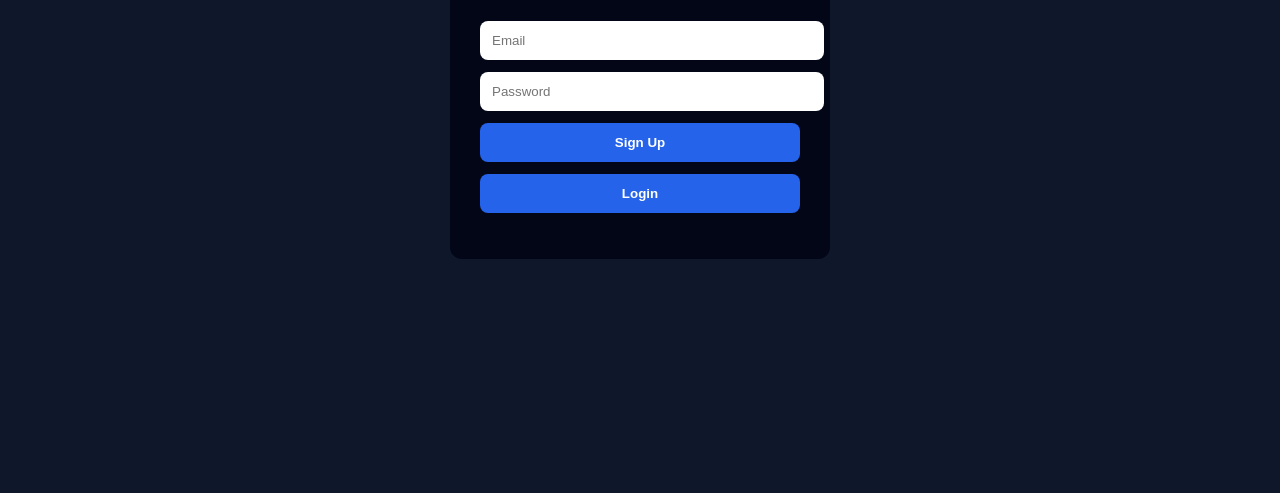
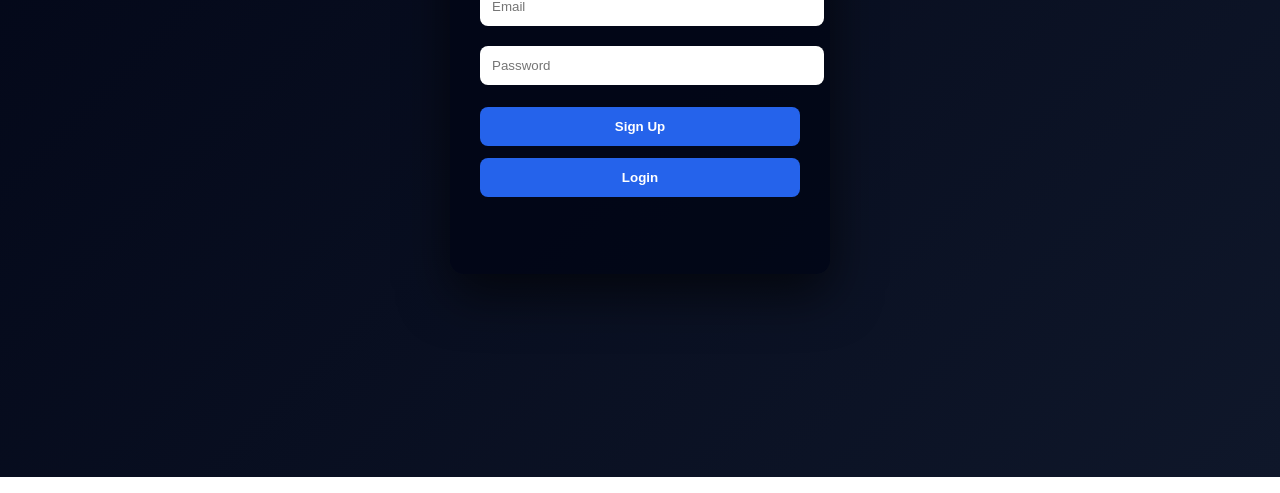
Before and after one commit to uconnectly/connectly, a plain HTML site: page templates/index.html in a window 1280 px wide. Shown: the part 323-816 px from the top of the page. Drawn offline with nearby package versions, Linux system fonts and the light colour scheme.

Commit message:
Update index.html

```diff
--- a/templates/index.html
+++ b/templates/index.html
@@ -5,41 +5,63 @@
   <title>Connectly Auth</title>
   <meta name="viewport" content="width=device-width, initial-scale=1.0" />
 
-  <!-- Supabase CDN (THIS WAS MISSING EARLIER) -->
+  <!-- ✅ REQUIRED: Supabase CDN -->
   <script src="https://unpkg.com/@supabase/supabase-js@2"></script>
 
   <style>
     body {
-      background: #0f172a;
+      margin: 0;
+      height: 100vh;
+      background: linear-gradient(135deg, #020617, #0f172a);
+      display: flex;
+      justify-content: center;
+      align-items: center;
       font-family: Arial, sans-serif;
-      display: flex;
-      align-items: center;
-      justify-content: center;
-      height: 100vh;
       color: white;
     }
+
     .card {
-      background: #020617;
+      background: rgba(2, 6, 23, 0.9);
       padding: 30px;
-      border-radius: 12px;
       width: 320px;
+      border-radius: 14px;
+      box-shadow: 0 20px 50px rgba(0,0,0,0.6);
       text-align: center;
     }
-    input, button {
+
+    h2 {
+      margin-bottom: 20px;
+    }
+
+    input {
+      width: 100%;
+      padding: 12px;
+      margin: 10px 0;
+      border-radius: 8px;
+      border: none;
+      outline: none;
+    }
+
+    button {
       width: 100%;
       padding: 12px;
       margin-top: 12px;
       border-radius: 8px;
       border: none;
-    }
-    button {
       background: #2563eb;
       color: white;
       font-weight: bold;
       cursor: pointer;
     }
+
     button:hover {
       opacity: 0.9;
+    }
+
+    #msg {
+      margin-top: 15px;
+      font-size: 14px;
+      min-height: 18px;
     }
   </style>
 </head>
@@ -59,9 +81,10 @@
   </div>
 
   <script>
-    // 🔴 PASTE YOUR REAL VALUES HERE
+    // ✅ YOUR REAL SUPABASE KEYS (PASTED)
     const SUPABASE_URL = "https://uxcedmyivvtmcroqmtzi.supabase.co";
-    const SUPABASE_KEY = "eyJhbGciOiJIUzI1NiIsInR5cCI6IkpXVCJ9.eyJpc3MiOiJzdXBhYmFzZSIsInJlZiI6InV4Y2VkbXlpdnZ0bWNyb3FtdHppIiwicm9sZSI6ImFub24iLCJpYXQiOjE3Njg5ODUyMjAsImV4cCI6MjA4NDU2MTIyMH0.U-fDqvGybMxJsbjjjn35O5yNqdUVTPHW_ldoYwKLKMo";
+    const SUPABASE_KEY =
+      "eyJhbGciOiJIUzI1NiIsInR5cCI6IkpXVCJ9.eyJpc3MiOiJzdXBhYmFzZSIsInJlZiI6InV4Y2VkbXlpdnZ0bWNyb3FtdHppIiwicm9sZSI6ImFub24iLCJpYXQiOjE3Njg5ODUyMjAsImV4cCI6MjA4NDU2MTIyMH0.U-fDqvGybMxJsbjjjn35O5yNqdUVTPHW_ldoYwKLKMo";
 
     const supabase = supabase.createClient(
       SUPABASE_URL,
@@ -78,7 +101,7 @@
       });
 
       document.getElementById("msg").innerText =
-        error ? error.message : "✅ Signup successful!";
+        error ? "❌ " + error.message : "✅ Signup successful!";
     }
 
     async function login() {
@@ -91,7 +114,7 @@
       });
 
       document.getElementById("msg").innerText =
-        error ? error.message : "🎉 Logged in successfully!";
+        error ? "❌ " + error.message : "🎉 Logged in successfully!";
     }
   </script>
 
```
